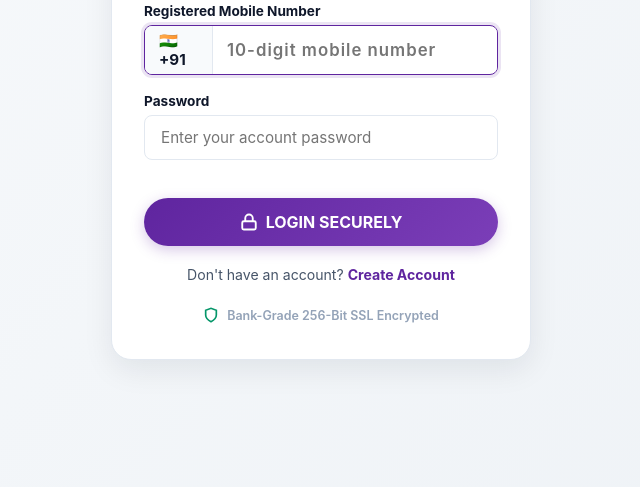
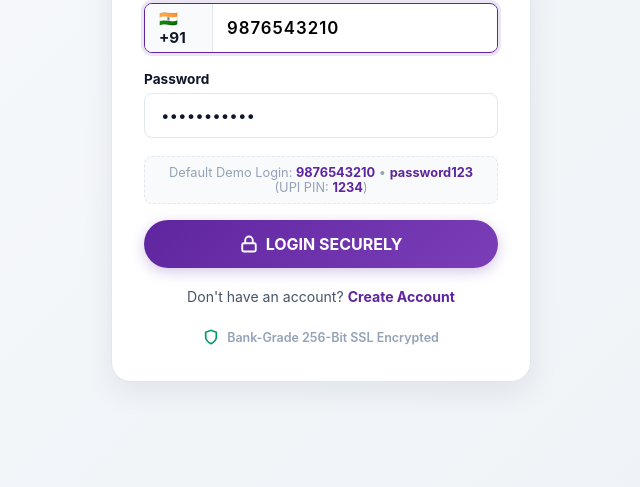
Before and after one commit to Anukul123Kolhe/upi_pay, a plain HTML site: page docs/pages/login.html in a window 1280 px wide. Shown: the part 313-800 px from the top of the page, without its empty margins (319-959 px from the left). Drawn offline with Linux system fonts and the light colour scheme; no server answers.

Commit message:
Add default demo login details and credentials reminder

```diff
--- a/docs/pages/login.html
+++ b/docs/pages/login.html
@@ -93,7 +93,7 @@
                     <label for="login-mobile">Registered Mobile Number</label>
                     <div class="phone-input-group">
                         <div class="country-prefix">🇮🇳 +91</div>
-                        <input type="tel" id="login-mobile" class="phone-control" placeholder="10-digit mobile number" maxlength="10" required autofocus>
+                        <input type="tel" id="login-mobile" class="phone-control" placeholder="10-digit mobile number" maxlength="10" value="9876543210" required autofocus>
                     </div>
                 </div>
 
@@ -101,10 +101,14 @@
                     <div style="display: flex; justify-content: space-between; align-items: center;">
                         <label for="login-password">Password</label>
                     </div>
-                    <input type="password" id="login-password" class="form-control" placeholder="Enter your account password" required>
+                    <input type="password" id="login-password" class="form-control" placeholder="Enter your account password" value="password123" required>
                 </div>
 
-                <button type="submit" class="btn btn-primary" id="login-submit-btn" style="margin-top: 20px; padding: 14px; font-size: 1rem;">
+                <div style="margin-top: 12px; text-align: center; font-size: 0.8rem; color: var(--text-muted); background: #f8fafc; padding: 8px 12px; border-radius: var(--radius-sm); border: 1px dashed var(--border-color);">
+                    Default Demo Login: <strong style="color: var(--primary);">9876543210</strong> • <strong style="color: var(--primary);">password123</strong> (UPI PIN: <strong style="color: var(--primary);">1234</strong>)
+                </div>
+
+                <button type="submit" class="btn btn-primary" id="login-submit-btn" style="margin-top: 16px; padding: 14px; font-size: 1rem;">
                     <svg width="18" height="18" viewBox="0 0 24 24" fill="none" stroke="currentColor" stroke-width="2.5">
                         <rect x="3" y="11" width="18" height="11" rx="2" ry="2"></rect>
                         <path d="M7 11V7a5 5 0 0 1 10 0v4"></path>
```
Also changed, not shown: src/main/resources/static/pages/login.html (+7 -3 lines).
